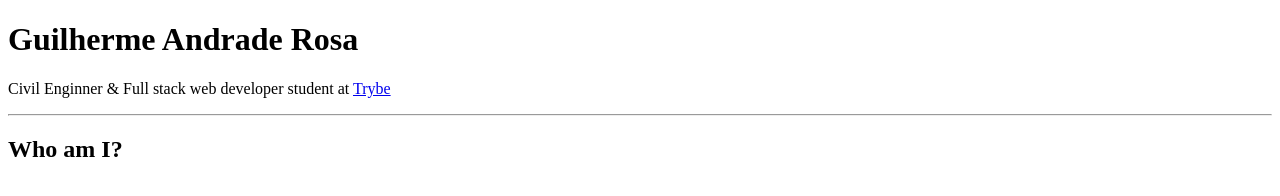
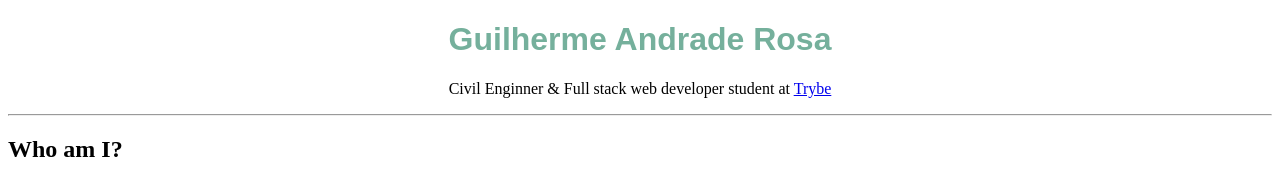
Before and after one commit to Guirosa10/Guirosa10.github.io, a plain HTML site: page index.html in a window 1280 px wide. Drawn offline with Linux system fonts and the light colour scheme.

Commit message:
primeira mudança com css no titulo

```diff
--- a/index.html
+++ b/index.html
@@ -3,10 +3,25 @@
 <head>
     <meta charset="UTF-8">
     <title>Guilherme Andrade Rosa</title>
+    <style>
+        #herotitle{
+            color: #75B09C;
+            font-size: xx-large;
+            text-align: center;
+            font-family: sans-serif;
+        }
+        #description{
+            text-align: center;
+        }
+
+
+
+
+    </style>
 </head>
 <body>
-    <h1><strong>Guilherme  Andrade Rosa</strong></h1>
-    <p>Civil Enginner & Full stack web developer student at <a href="https://www.betrybe.com/">Trybe</a></p><hr>
+    <h1 id="herotitle"><strong>Guilherme  Andrade Rosa</strong></h1>
+    <p id="description">Civil Enginner & Full stack web developer student at <a href="https://www.betrybe.com/">Trybe</a></p><hr>
     <h2>Who am I?</h2>
     <p></p>
 
```
